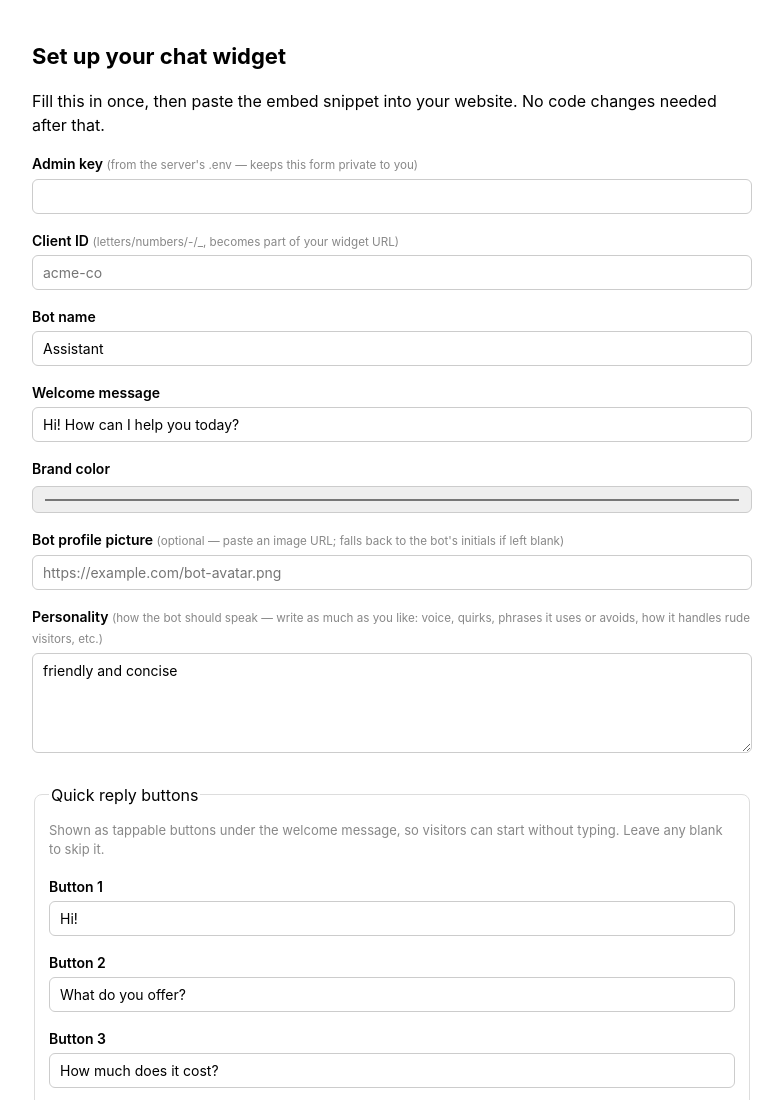
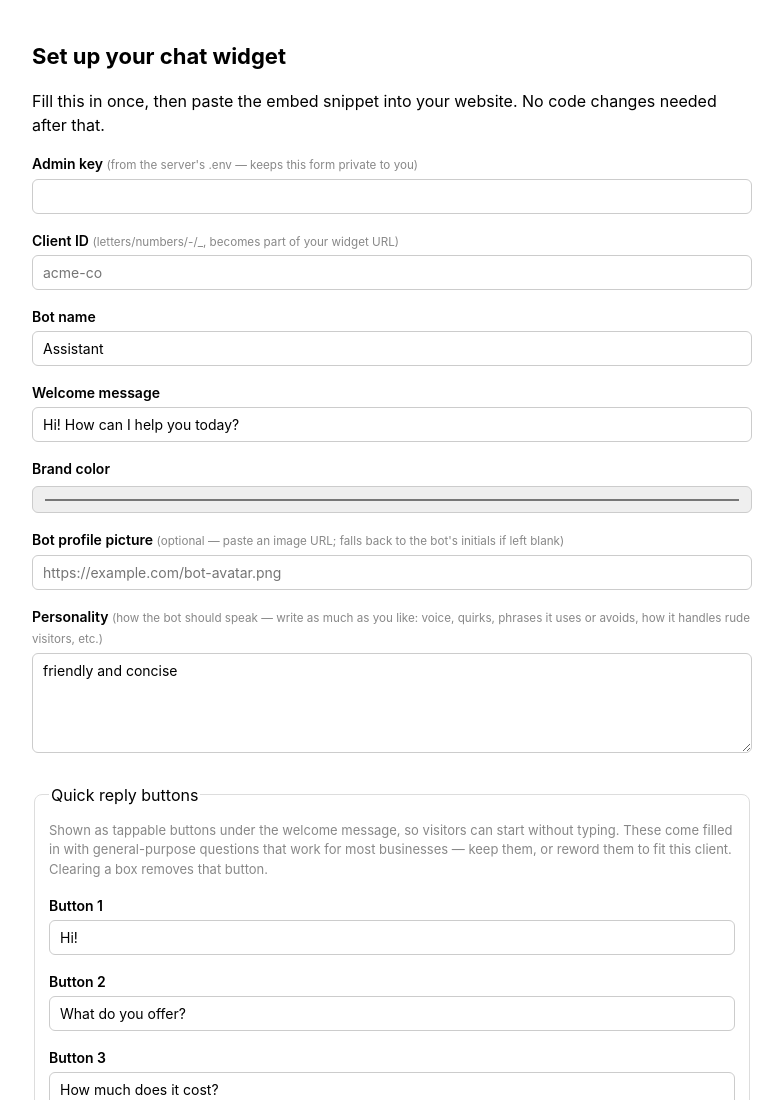
Before and after one commit to eRac3R/chatbot-ai, a website: page public/admin.html in a window 1280 px wide. Shown: the top 1100 px of the page, without its empty margins (248-1031 px from the left). Drawn offline with Linux system fonts and the light colour scheme.

Commit message:
Clarify quick-reply help text now that the boxes ship pre-filled
"Leave any blank to skip it" was accurate but read strangely against
fields that already contain values -- it sounded like blanking might
restore a default. Spell out both halves: the values are general-purpose
starting points meant to be reworded, and clearing a box genuinely drops
that button rather than falling back.

```diff
--- a/public/admin.html
+++ b/public/admin.html
@@ -59,7 +59,9 @@
       <legend>Quick reply buttons</legend>
       <p style="margin:0 0 10px;font-size:13px;color:#888;">
         Shown as tappable buttons under the welcome message, so visitors can start
-        without typing. Leave any blank to skip it.
+        without typing. These come filled in with general-purpose questions that
+        work for most businesses — keep them, or reword them to fit this client.
+        Clearing a box removes that button.
       </p>
       <label for="quickReply1">Button 1</label>
       <input type="text" id="quickReply1" maxlength="60" value="Hi!" />
```
